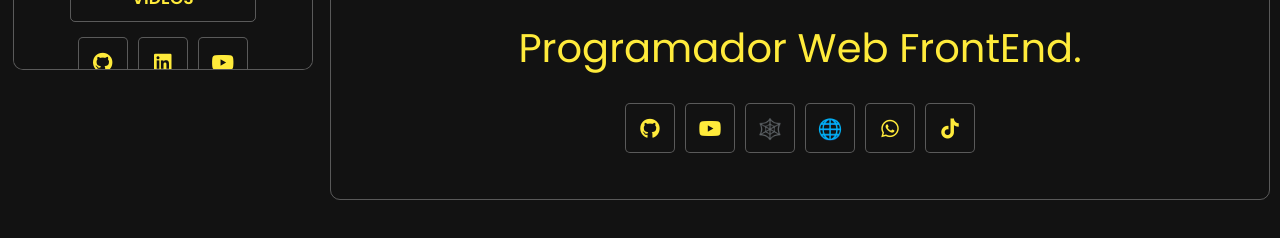
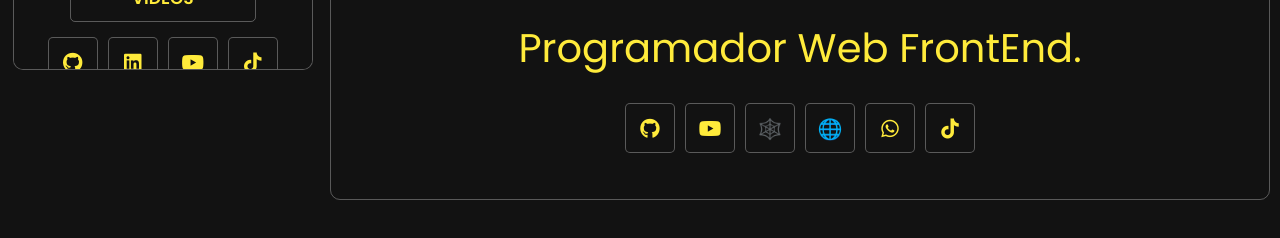
Before and after one commit to NickTrabajador/PortfolioNick, a plain HTML site: page index.html in a window 1280 px wide. Shown: the part 722-960 px from the top of the page. Drawn offline with Linux system fonts and the light colour scheme.

Commit message:
Update index.html

```diff
--- a/index.html
+++ b/index.html
@@ -40,6 +40,7 @@
       <a href="https://www.youtube.com/@NickTecnologico100" class="btn-primary-icon fab fa-youtube"
         target="_blank"></a>
       <a href="https://wa.me/51977547917" class="social-media-icon"></a>
+      <a href="https://www.tiktok.com/@nicktrabajador" class="btn-primary-icon fab fa-tiktok" target="_blank"></a>
 
     </div>
   </div>
```
